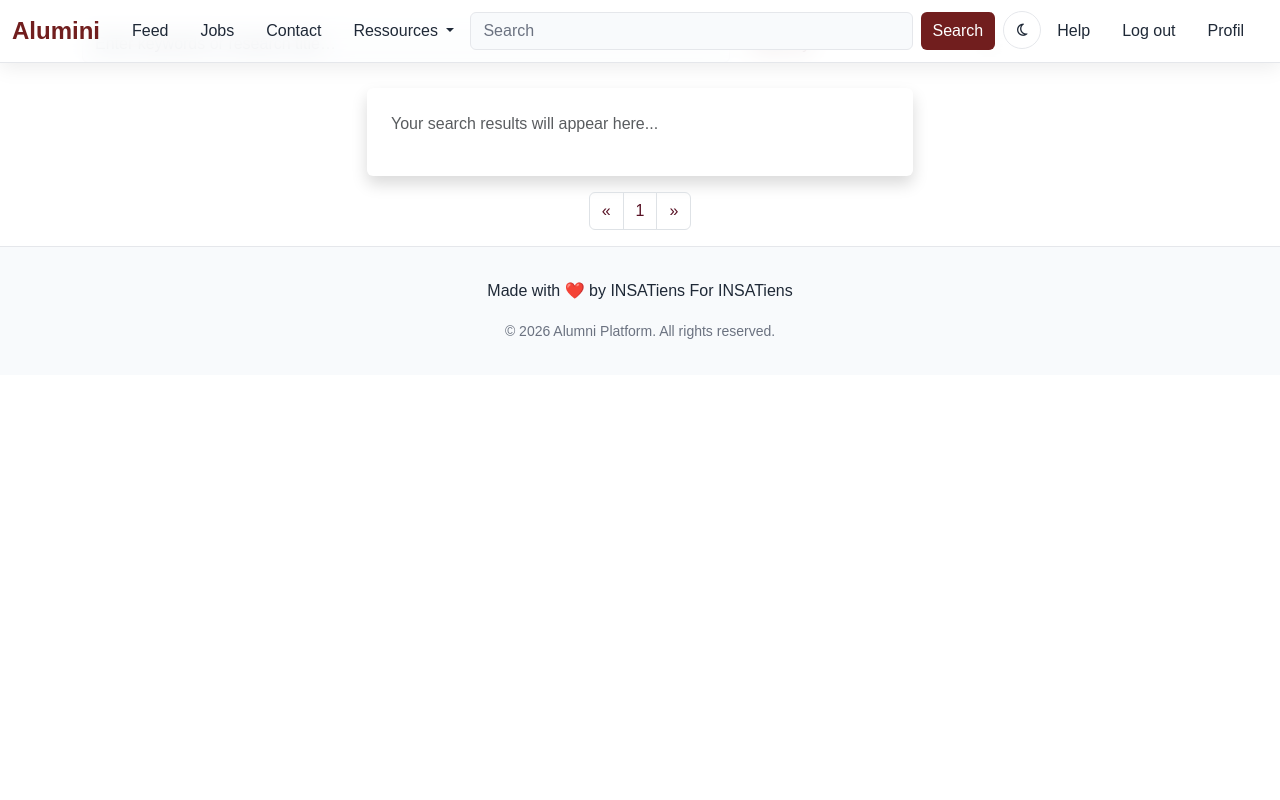
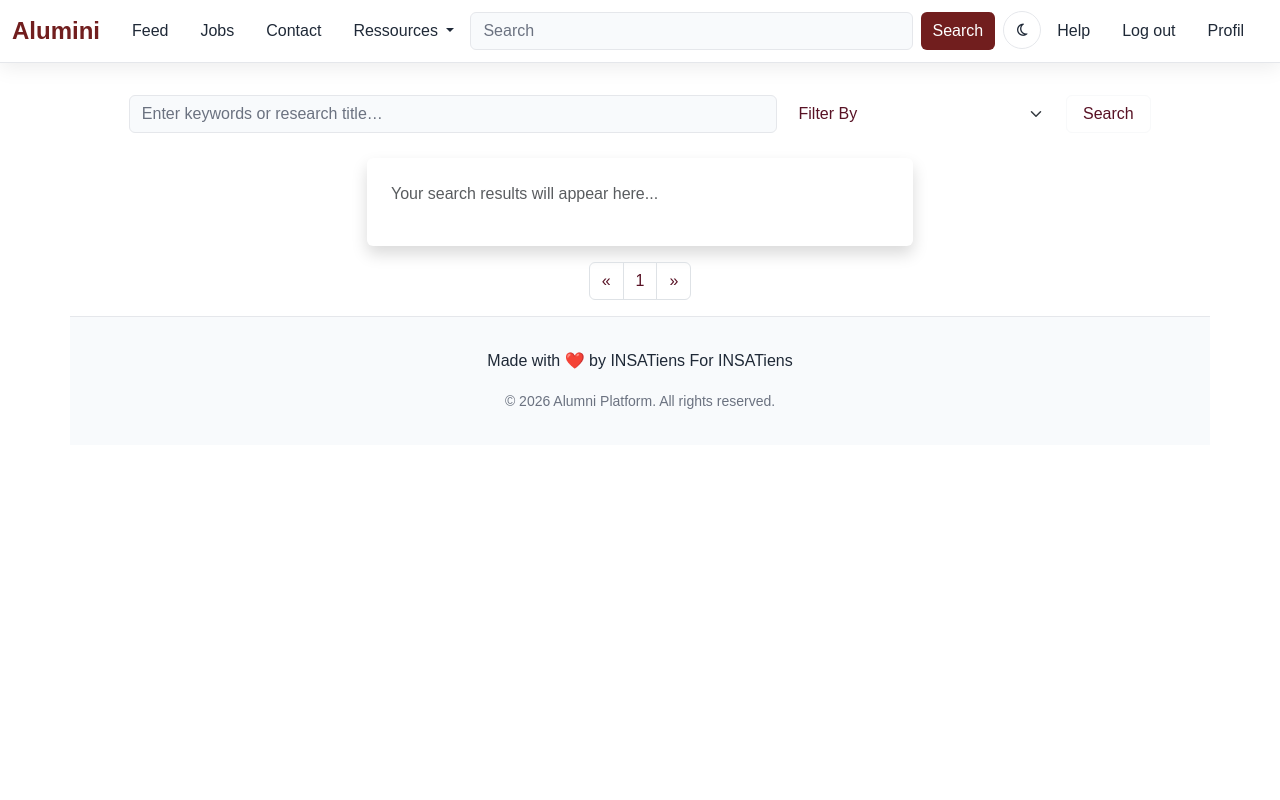
Before and after one commit to arijchebbi-del/projet-web-25-26, a PHP site: page /pages/recherche.html in a window 1280 px wide. Run offline with PHP 8.4, Linux system fonts and the light colour scheme.

Commit message:
fixing filter by button , and colors

```diff
--- a/frontend/assets/css/recherche.css
+++ b/frontend/assets/css/recherche.css
@@ -10,6 +10,7 @@
 body {
     display: flex;
     flex-direction: column;
+    padding : 70px;
     min-height: 100vh;
     background: linear-gradient(to bottom, #a30c0c, #ff6b6b);
     background-size: 400% 400%;
@@ -131,13 +132,14 @@
     transform: translateY(0);
 }
 #search_button {
-    color : white !important;
+    color : #581225 !important;
     background-color: transparent !important;
 }
 #search_button:hover
 {
-    background-color: white !important;
-    color:black !important;
+    background-color: #581225 !important;
+    color : white !important;
+
 
 }
 .pagination .page-link {
@@ -159,8 +161,8 @@
 }
 
 #filter_dropdown:focus {
-    background-color: #581225  !important ;
-    color: white !important ;
+    background-color: white  !important ;
+    color:#581225  !important;
     border-color: white !important;
     box-shadow: 0 0 0 0.2rem rgba(255,255,255,0.25) !important;
 }
--- a/frontend/pages/recherche.html
+++ b/frontend/pages/recherche.html
@@ -11,7 +11,10 @@
     <link rel="stylesheet" href="/frontend/assets/css/footer_navbar.css">
     <link rel="stylesheet" href="https://cdnjs.cloudflare.com/ajax/libs/font-awesome/6.5.0/css/all.min.css">
 </head>
-<script>
+
+
+<body>
+    <script>
     function loadComponent(id, file) {
         fetch(file)
             .then(res => res.text())
@@ -24,8 +27,6 @@
     loadComponent("navbar", "../components/navbar.html");
     loadComponent("footer", "../components/footer.html");
 </script>
-
-<body>
     <div id="navbar"></div>
     <div class="container mt-4">
         <form>
@@ -35,7 +36,7 @@
                     <input type="text" class="form-control" placeholder="Enter keywords or research title…">
                 </div>
 
-                <div class="col-6 col-md-3 col-lg-3">
+                <div class="col-12 col-md-6 col-lg-3">
                     <select class="form-select w-100" id="filter_dropdown">
                         <option selected disabled>Filter By</option>
                         <option value="promo">Promo</option>
@@ -45,7 +46,7 @@
                     </select>
                 </div>
 
-                <div class="col-6 col-md-3 col-lg-2">
+                <div class="col-6 col-md-3 col-lg-1">
                     <button type="submit" class="btn btn-light w-100" id="search_button">Search</button>
                 </div>
 
@@ -82,6 +83,7 @@
     </div>
 
     <div id="footer"></div>
+
 </body>
 <script src="/frontend/assets/js/bootstrap.bundle.min.js"></script>
 <script src="/frontend/assets/js/root.js"></script>
```
